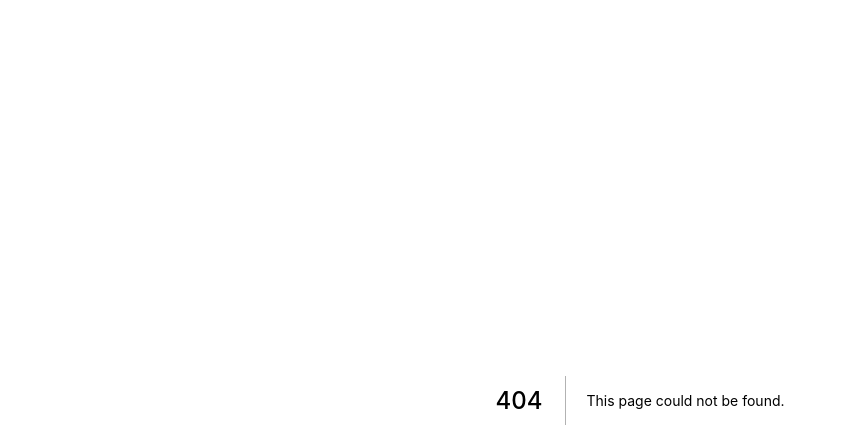
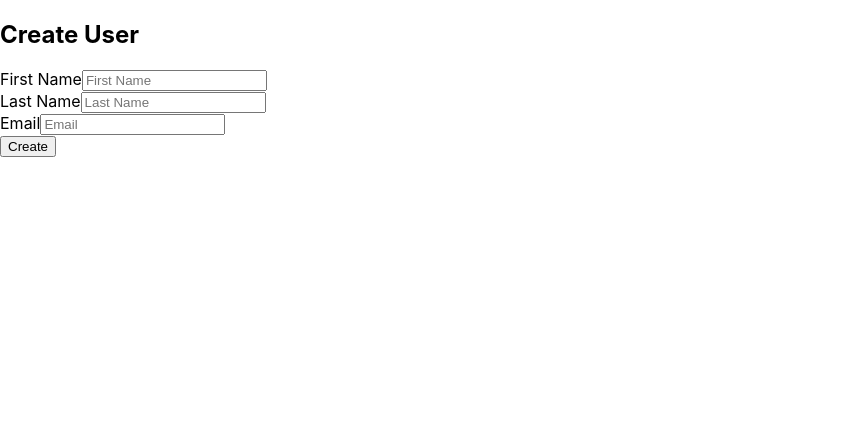
Before and after one commit to ThomasFrohSchool/SE319Project, a Next.js app: page /register in a window 1280 px wide. Before the commit this address had no page. Shown: the top 448 px of the page, without its empty margins (0-847 px from the left). Built offline with nearby package versions, Linux system fonts and the light colour scheme.

Commit message:
Added almost working functionality for registering

```diff
--- /dev/null
+++ b/components/CreateUser.js
@@ -0,0 +1,35 @@
+import React from 'react'
+
+const CreateUser = ({onChangeForm, createUser }) => {
+
+    return(
+        <div className="container">
+            <div className="row">
+                <div className="col-md-7 mrgnbtm">
+                <h2>Create User</h2>
+                <form>
+                    <div className="row">
+                        <div className="form-group col-md-6">
+                            <label htmlFor="exampleInputEmail1">First Name</label>
+                            <input type="text" onChange={(e) => onChangeForm(e)}  className="form-control" name="firstname" id="firstname" aria-describedby="emailHelp" placeholder="First Name" />
+                        </div>
+                        <div className="form-group col-md-6">
+                            <label htmlFor="exampleInputPassword1">Last Name</label>
+                            <input type="text" onChange={(e) => onChangeForm(e)} className="form-control" name="lastname" id="lastname" placeholder="Last Name" />
+                        </div>
+                    </div>
+                    <div className="row">
+                        <div className="form-group col-md-12">
+                            <label htmlFor="exampleInputEmail1">Email</label>
+                            <input type="text" onChange={(e) => onChangeForm(e)} className="form-control" name="email" id="email" aria-describedby="emailHelp" placeholder="Email" />
+                        </div>
+                    </div>
+                    <button type="button" onClick= {(e) => createUser()} className="btn btn-danger">Create</button>
+                </form>
+                </div>
+            </div>
+        </div>
+    )
+}
+
+export default CreateUser
--- a/package.json
+++ b/package.json
@@ -8,10 +8,14 @@
     "start": "next start"
   },
   "dependencies": {
+    "body-parser": "^1.19.0",
+    "express": "^4.17.1",
+    "mysql": "^2.18.1",
     "next": "10.0.9",
     "nextjs": "0.0.3",
     "react": "^17.0.2",
-    "react-dom": "^17.0.2"
+    "react-dom": "^17.0.2",
+    "readline-sync": "^1.4.10"
   },
   "description": "This is a [Next.js](https://nextjs.org/) project bootstrapped with [`create-next-app`](https://github.com/vercel/next.js/tree/canary/packages/create-next-app).",
   "main": "index.js",
--- /dev/null
+++ b/pages/api/loginfunctionality.js
@@ -0,0 +1,87 @@
+const express = require('express');
+const app = express(),
+    bodyParser = require("body-parser");
+    port = 3080;
+
+const users = [];
+
+app.use(bodyParser.json());
+
+app.get('/api/users', (req, res) => {
+    console.log('api/users called')
+    res.json(users);
+});
+
+app.post('/api/user', (req, res) => {
+    const user = req.body.user;
+    console.log('Adding user:::::::', user);
+    users.push(user);
+    res.json("user added");
+});
+
+app.get('/', (req, res) => {
+    res.send('App works');
+});
+
+app.listen(port, () => {
+    console.log('Server listening on the port::${port}');
+});
+
+
+/*const express = require("express");
+const mysql = require("mysql");
+const rs = require("readline-sync");
+
+var u = rs.question("What is your username? ");
+var p = rs.question("What is your password? ");
+
+const users = [
+    user1 = {
+        username: "thomas",
+        password: "lol"
+    },
+    user2 = {
+        username: "nate",
+        password: "zoosk"
+    }
+]
+
+function login(user, pw) {
+    //console.log(user1.username + " " + user1.password);
+    var found = false;
+    for(let i = 0; i < users.length; i++) {
+        if(user === users[i].username && pw === users[i].password) {
+            console.log("Login successful!");
+            found = true;
+            break;
+        }
+    }
+    if(found === false) {
+        console.log("Login failed");
+    }
+}
+
+login(u, p);*/
+
+/*
+const app = express();
+
+app.use(express.json());
+
+const db = mysql.createConnection({
+    user: "root",
+    host: "coms-319-g10.cs.iastate.edu",
+    password: "07aaa7b7ad12ca54",
+    database: "users",
+});
+
+app.post('/users', (req, res)=> {
+
+    db.query("INSERT INTO users (username, password) VALUES (?,?)", [username, password], (err, result)=> {
+        console.log(err);
+    });
+});
+
+app.listen(3001, () => {
+    console.log("running server");
+});*/
--- a/pages/index.js
+++ b/pages/index.js
@@ -13,6 +13,7 @@ export default function Home() {
       <main className={styles.main}>
         <p>This is the Main Page. Dunno what it does yet.</p>
         <Link href="/login"><a>Login</a></Link>
+        <Link href="/register"><a>register</a></Link>
       </main>
 
     </div>
--- a/pages/login.js
+++ b/pages/login.js
@@ -10,6 +10,7 @@ export default function Login() {
                 <link rel="icon" href="/logo.png" />
             </Head>
             <main className={styles.main}>
+            <Link href="/index"><a>Register</a></Link>
                 <div className={styles.body}>
                     <fieldset className={styles.login_form}>
                         <legend className={styles.login_form_label}>Login</legend>
--- /dev/null
+++ b/pages/register.js
@@ -0,0 +1,81 @@
+import React, { Component } from 'react';
+//import 'bootstrap/dist/css/bootstrap.min.css';
+//import './App.css';
+//import { Header } from './components/Header'
+//import { Users } from './components/Users'
+//import { DisplayBoard } from './components/DisplayBoard'
+import CreateUser from '../components/CreateUser'
+import { getAllUsers, createUser } from '../services/UserService'
+
+/**
+ * WILL UPDATE. THIS IS CURRENTLY ONLY REACT, BUT WE WANT TO CHANGE THIS TO NEXT.JS
+ */
+class App extends Component {
+
+  state = {
+    user: {},
+    users: [],
+    numberOfUsers: 0
+  }
+
+  createUser = (e) => {
+      createUser(this.state.user)
+        .then(response => {
+          console.log(response);
+          this.setState({numberOfUsers: this.state.numberOfUsers + 1})
+      });
+  }
+
+  getAllUsers = () => {
+    getAllUsers()
+      .then(users => {
+        console.log(users)
+        this.setState({users: users, numberOfUsers: users.length})
+      });
+  }
+
+  onChangeForm = (e) => {
+      let user = this.state.user
+      if (e.target.name === 'firstname') {
+          user.firstName = e.target.value;
+      } else if (e.target.name === 'lastname') {
+          user.lastName = e.target.value;
+      } else if (e.target.name === 'email') {
+          user.email = e.target.value;
+      }
+      this.setState({user})
+  }
+
+  render() {
+
+    return (
+      <div className="App">
+        {/*<Header></Header>*/}
+        <div className="container mrgnbtm">
+          <div className="row">
+            <div className="col-md-8">
+                <CreateUser
+                  user={this.state.user}
+                  onChangeForm={this.onChangeForm}
+                  createUser={this.createUser}
+                  >
+                </CreateUser>
+            </div>
+            <div className="col-md-4">
+                {/*<DisplayBoard
+                  numberOfUsers={this.state.numberOfUsers}
+                  getAllUsers={this.getAllUsers}
+                >
+                </DisplayBoard>*/}
+            </div>
+          </div>
+        </div>
+        {/*<div className="row mrgnbtm">
+          <Users users={this.state.users}></Users>
+            </div>*/}
+      </div>
+    );
+  }
+}
+
+export default App;
--- /dev/null
+++ b/services/UserService.js
@@ -0,0 +1,13 @@
+export async function getAllUsers() {
+    const response = await fetch('/pages/api/users');
+    return await response.json();
+}
+
+export async function createUser(data) {
+    const response = await fetch('/pages/api/user', {
+        method: 'POST',
+        headers: {'Content-Type': 'application/json'},
+        body: JSON.stringify({user: data})
+    })
+    return await response.json();
+}
```
Also changed, not shown: server.js (added, +39 -0 lines), 1 other file (tests, documents, lock files or other folders).
